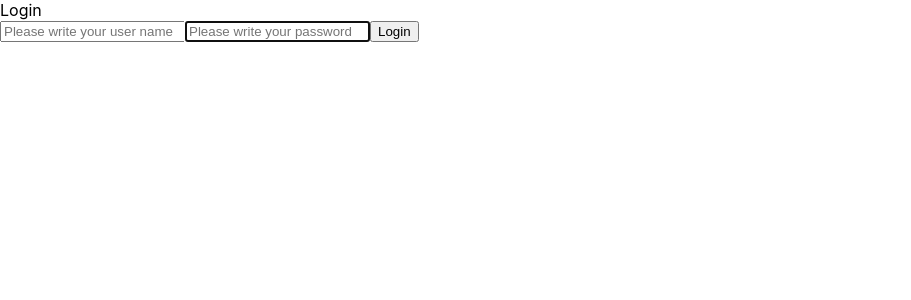
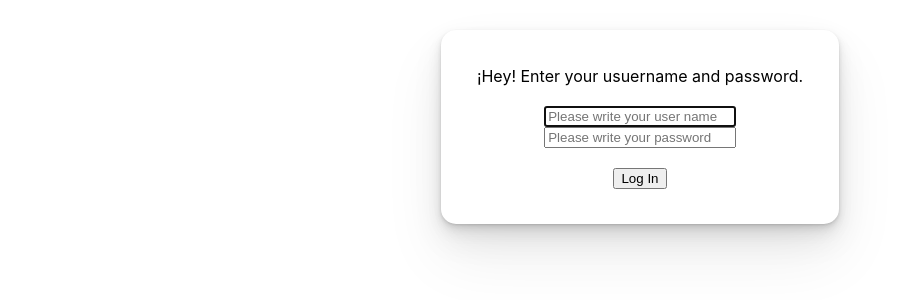
Before and after one commit to BravoArturo/finalMCGA, a React (Create React App) app in the folder my-app/: page / in a window 1280 px wide. Shown: the top 300 px of the page, without its empty margins (0-911 px from the left). Built offline with nearby package versions, Linux system fonts and the light colour scheme.

Commit message:
Add style.css and start giving style to the log in

```diff
--- a/my-app/src/components/screens/Login/Loginform.tsx
+++ b/my-app/src/components/screens/Login/Loginform.tsx
@@ -5,6 +5,7 @@ import { BrowserRouter, Link, Route } from 'react-router-dom';
 import {useHistory} from 'react-router-dom';
 import Login from './Login';
 import * as LoginService from './loginService'
+import './styles.css'
 
 const Loginform = () => {
     const history = useHistory();
@@ -28,23 +29,26 @@ const Loginform = () => {
                 // state: { detail: 'some_value' }
             })
             :
-            console.log("no login")
+            alert("Usuario o contraseña no coinciden");
         }else{
             alert("Usuario o contraseña no coinciden");
         }
-
-
     };
 
     return (
-        <div>
-            Login
+        <div className="wrapper">
             <form onSubmit={handleSubmit}>
                 <div>
-                <input type="text" name="userName" placeholder="Please write your user name" autoFocus onChange={hadleInputChange} value={login.userName}></input>
-                <input type="text" name="password" placeholder="Please write your password" autoFocus onChange={hadleInputChange} value={login.password}></input>
-                <button>Login</button>
+                    <header>¡Hey! Enter your usuername and password.</header>
                 </div>
+                <div className="inp">
+                    <input type="text" name="userName" placeholder="Please write your user name" autoFocus onChange={hadleInputChange} value={login.userName}></input>
+                    <input type="text" name="password" placeholder="Please write your password" onChange={hadleInputChange} value={login.password}></input>
+                </div>
+                <div className="btn">
+                    <button>Log In</button>
+                </div>
+
             </form>
         </div>
     )
--- /dev/null
+++ b/my-app/src/components/screens/Login/styles.css
@@ -0,0 +1,46 @@
+body {
+    min-height: 100%;
+
+}
+.wrapper{
+    display: flex;
+    justify-content: center;
+    align-items: center;
+    flex-direction: column;
+    align-content: center;
+    min-width: 100%;
+    min-height: 100%;
+    padding: 10px;
+}
+
+form {
+    display: flex;
+    flex-direction: column;
+    align-items: center;
+    padding: 1.6em;
+    box-sizing: border-box;
+    border-radius: 15px;
+    background-color: #ffff;
+    box-shadow: 0 1px 2px rgba(0, 0, 0, 0.07),
+                0 2px 4px rgba(0, 0, 0, 0.07),
+                0 4px 8px rgba(0, 0, 0, 0.07),
+                0 8px 16px rgba(0, 0, 0, 0.07),
+                0 16px 32px rgba(0, 0, 0, 0.07),
+                0 32px 64px rgba(0, 0, 0, 0.07);
+}
+form input {
+    width: 53%;
+}
+
+div {
+    display: flex;
+    flex-direction: column;
+
+    align-items: center;
+    justify-content: center;
+    padding: 10px;
+}
+
+.inp {
+    width: 100%;
+}
```
Also changed, not shown: my-app/src/components/screens/Login/Login.tsx (line endings or trailing spaces).
